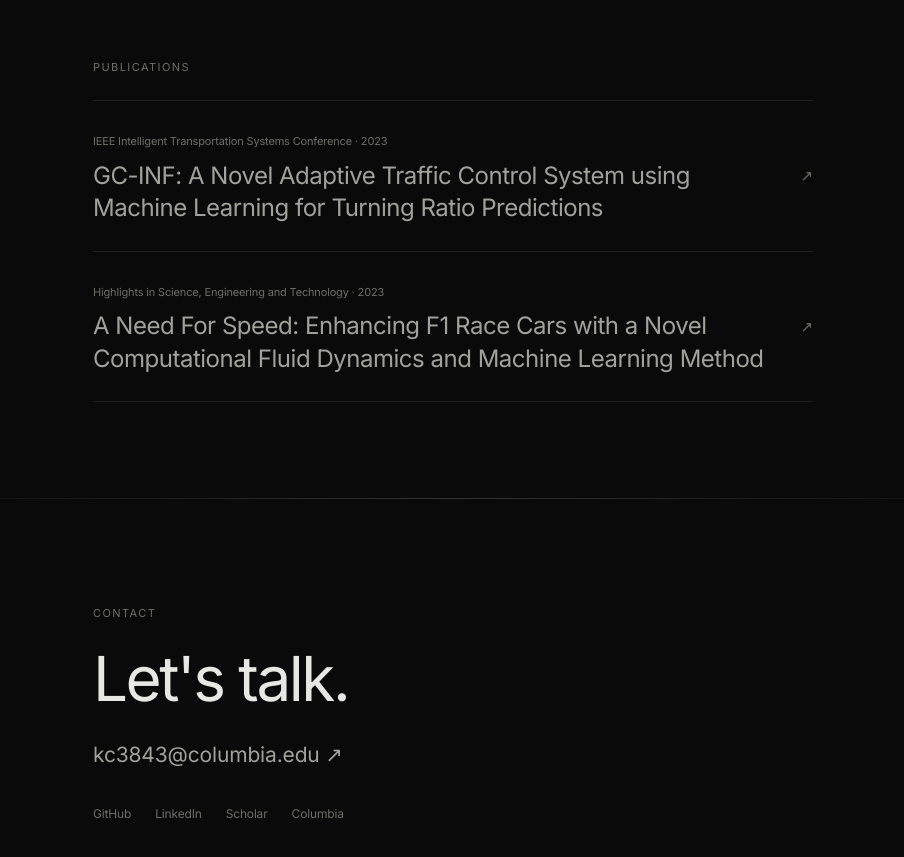
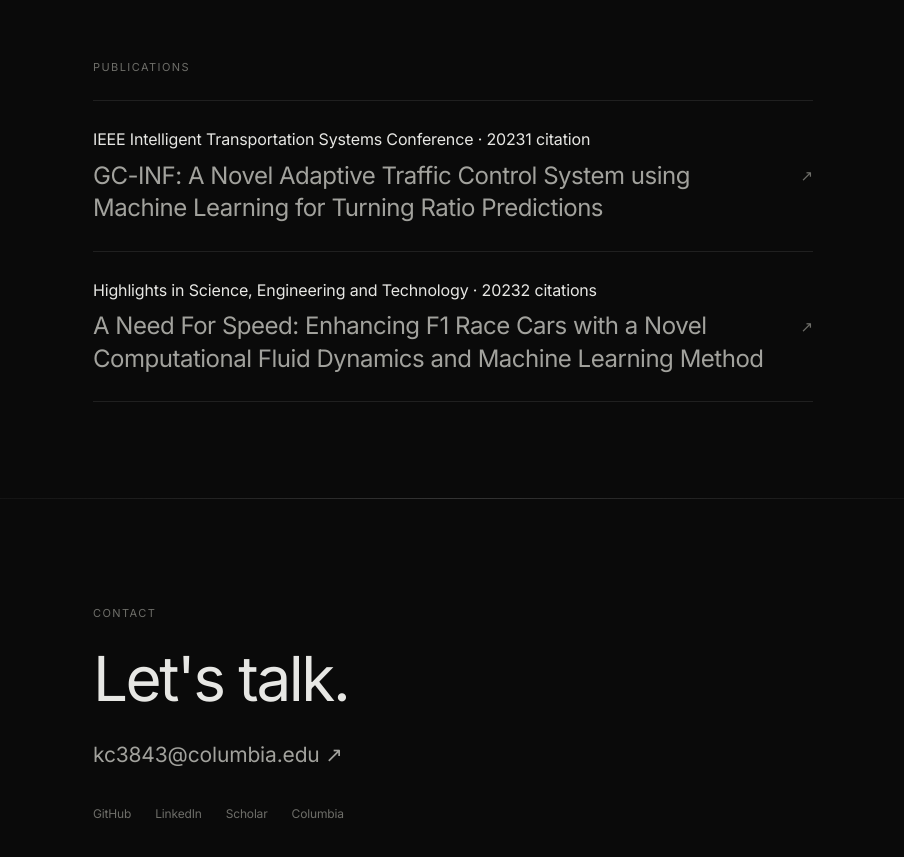
Before and after one commit to kenchengkc/personal-website, a Next.js app: page / in a window 1280 px wide. Shown: the part 6880-7737 px from the top of the page, without its empty margins (187-1091 px from the left). Built offline with nearby package versions, Linux system fonts and the light colour scheme.

Commit message:
Show publication citation tags

```diff
--- a/components/sections/BlogList.tsx
+++ b/components/sections/BlogList.tsx
@@ -22,9 +22,14 @@ export function BlogList() {
               data-reveal
             >
               <div>
-                <span>
-                  {publication.venue} · {publication.date}
-                </span>
+                <div className="publication-meta">
+                  <span>
+                    {publication.venue} · {publication.date}
+                  </span>
+                  <span className="citation-tag">
+                    {publication.citations} citation{publication.citations === 1 ? "" : "s"}
+                  </span>
+                </div>
                 <h3>{publication.title}</h3>
               </div>
               <span className="publication-arrow" aria-hidden="true">↗</span>
```
